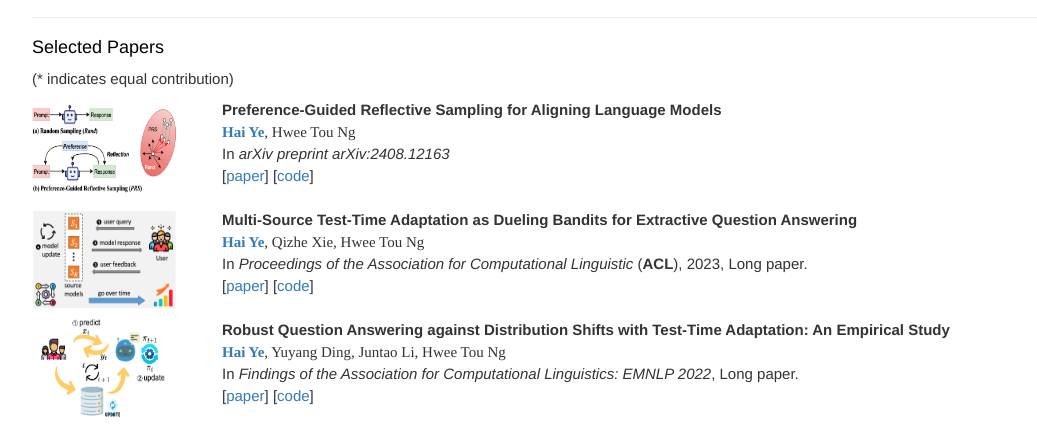
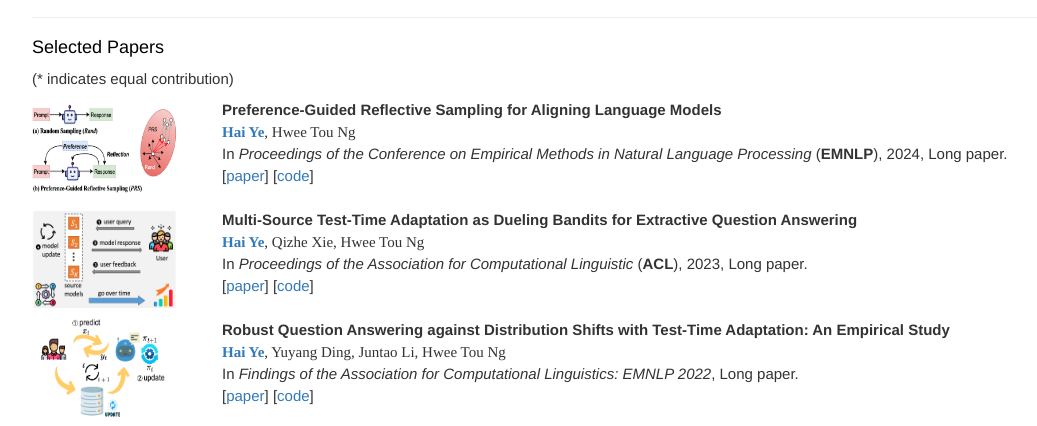
Before and after one commit to oceanypt/hai-ye.github.io, a plain HTML site: page index.html in a window 1280 px wide. Shown: the part 335-761 px from the top of the page, without its empty margins (98-1135 px from the left). Drawn offline with Linux system fonts and the light colour scheme.

Commit message:
update index

```diff
--- a/index.html
+++ b/index.html
@@ -67,7 +67,7 @@
             <div class="col-sm-10">
                 &emsp;<strong>Preference-Guided Reflective Sampling for Aligning Language Models</strong><br/>
                 &emsp;<font face='times'><a><b>Hai Ye</b></a>, Hwee Tou Ng</font><br/>
-                &emsp;In <span style="font-style: italic;">arXiv preprint arXiv:2408.12163</span><br/>
+                &emsp;In <span style="font-style: italic;">Proceedings of the Conference on Empirical Methods in Natural Language Processing</span> (<b>EMNLP</b>), 2024, Long paper. <br/>
                 &emsp;[<a href='https://arxiv.org/pdf/2408.12163'>paper</a>] [<a href="">code</a>]<br/>
             </div>
         </div>
```
